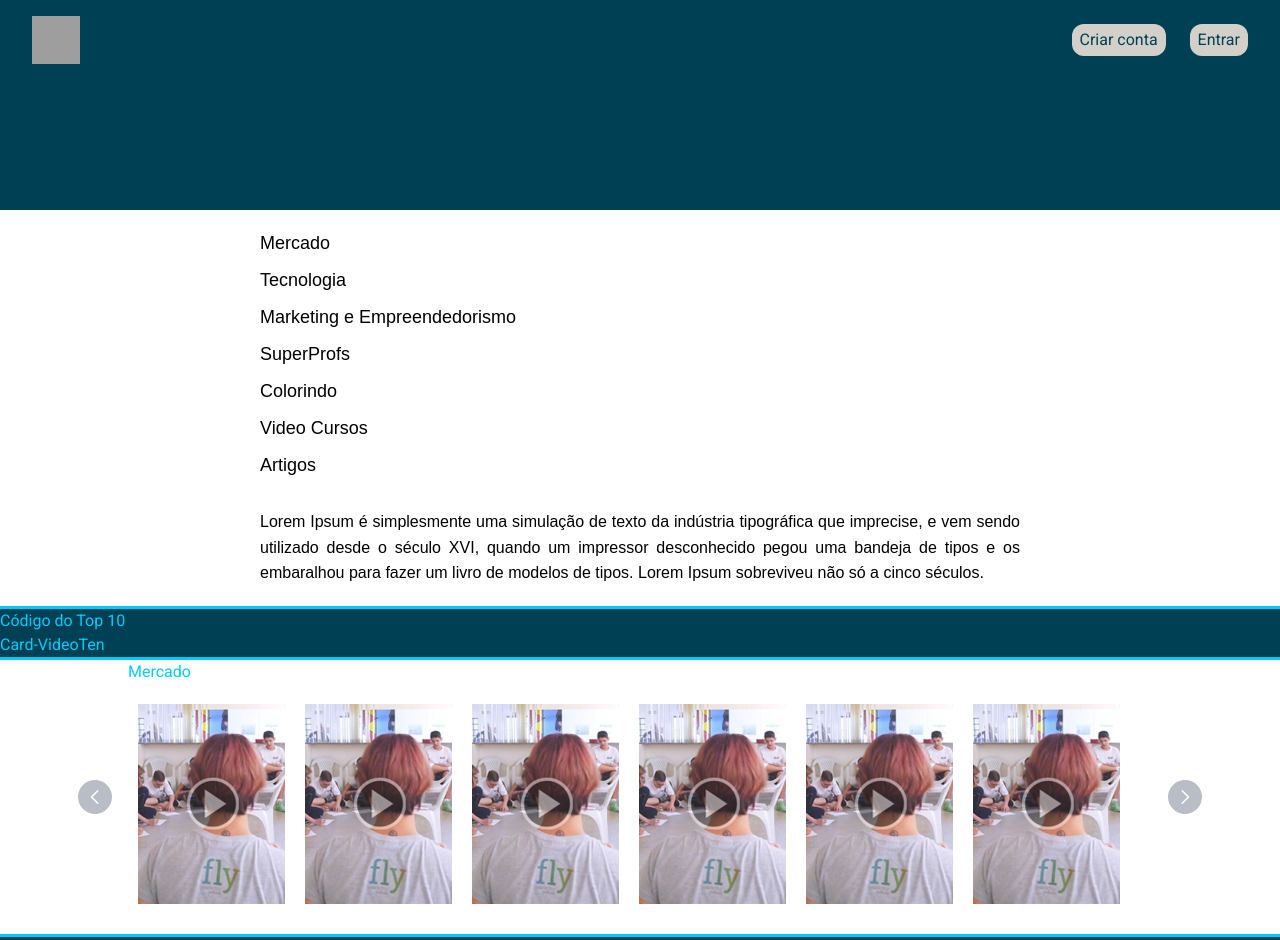
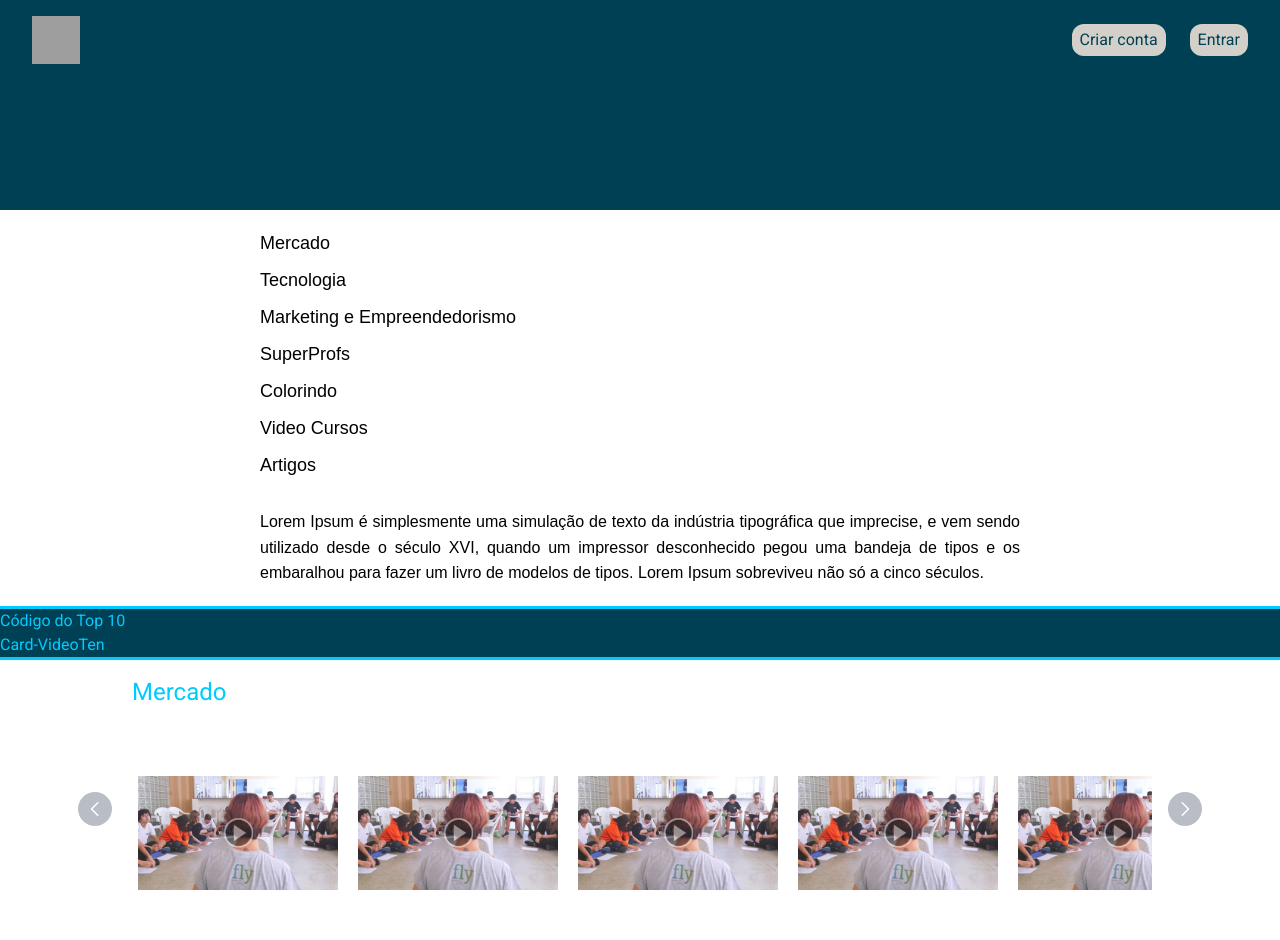
Before and after one commit to nadiduno/flyrecursos, a React (Vite) app: page / in a window 1280 px wide. Shown: the top 940 px of the page. Built offline with nearby package versions, Linux system fonts and the light colour scheme; grey boxes are pictures that could not be loaded.

Commit message:
Resposividade CardVideo

```diff
--- a/src/componets/CardVideo.tsx
+++ b/src/componets/CardVideo.tsx
@@ -3,6 +3,8 @@ export interface CardVideoType{
     title: string;
     imageUrl: string;
     videoUrl: string;
+    teacher: string;
+    trilha: string;
 }
 
 interface CardVideoProps {
@@ -11,12 +13,14 @@ interface CardVideoProps {
 
 export function CardVideo({ cardVideo }: CardVideoProps){
     return(
-        <div>
+        <div className="flex-shrink-0">
             <img
                 src={cardVideo.imageUrl}
                 alt={cardVideo.title}
-                className="min-w-[147px] max-w-[147px] h-[200px] object-cover bg-lightgreen m-[5px] mx-[10px] cursor-pointer transition-transform duration-500 hover:scale-[1.4] z-10"
+                title={cardVideo.title}
+                className="min-w-[147px] max-w-[200px] max-h-[114px] w-[200px] h-[114px] md:w-[264px] md:h-[150px]  object-cover bg-lightgreen m-[5px] mx-[10px] cursor-pointer transition-transform duration-500 hover:scale-[1.4] -10"
             />
+
         </div>
     )
 }
--- a/src/componets/Resource.tsx
+++ b/src/componets/Resource.tsx
@@ -8,38 +8,52 @@ const cardVideos: CardVideoType[] = [
     id: 1,
     title: 'Video 1',
     imageUrl: 'src/assets/imgprevvideo.png',
-    videoUrl: 'https://www.youtube.com/watch?v=DE488HhysSU'
+    videoUrl: 'https://www.youtube.com/watch?v=DE488HhysSU',
+    teacher: 'Professora 1',
+    trilha: 'Front-end'
   },
   {
     id: 2,
     title: 'Video 2',
     imageUrl: 'src/assets/imgprevvideo.png',
-    videoUrl: 'https://www.youtube.com/watch?v=DE488HhysSU'
+    videoUrl: 'https://www.youtube.com/watch?v=VR5SNLu6fJI',
+    teacher: 'Professora 2',
+    trilha: 'Front-end'
   },
   {
     id: 3,
     title: 'Video 3',
     imageUrl: 'src/assets/imgprevvideo.png',
-    videoUrl: 'https://www.youtube.com/watch?v=DE488HhysSU'
+    videoUrl: 'https://www.youtube.com/watch?v=DE488HhysSU',
+    teacher: 'Professora 3',
+    trilha: 'Front-end'
   },
   {
     id: 4,
     title: 'Video 4',
     imageUrl: 'src/assets/imgprevvideo.png',
-    videoUrl: 'https://www.youtube.com/watch?v=DE488HhysSU'
+    videoUrl: 'https://www.youtube.com/watch?v=VR5SNLu6fJI',
+    teacher: 'Professora 4',
+    trilha: 'Front-end'
   },
   {
     id: 5,
     title: 'Video 5',
     imageUrl: 'src/assets/imgprevvideo.png',
-    videoUrl: 'https://www.youtube.com/watch?v=DE488HhysSU'
+    videoUrl: 'https://www.youtube.com/watch?v=DE488HhysSU',
+    teacher: 'Professora 5',
+    trilha: 'Front-end'
   },
+
   {
     id: 6,
     title: 'Video 6',
     imageUrl: 'src/assets/imgprevvideo.png',
-    videoUrl: 'https://www.youtube.com/watch?v=DE488HhysSU'
-  }
+    videoUrl: 'https://www.youtube.com/watch?v=VR5SNLu6fJI',
+    teacher: 'Professora 6',
+    trilha: 'Front-end'
+  },
+
 ];
 
 export interface ResourceType {
@@ -84,19 +98,30 @@ export function Resource({ resource }: ResourceProps) {
 
   return (
     <div className="w-[80%] relative mx-auto">
-      <h1>{resource.title}</h1>
+      <h1 className="text-xl md:text-2xl pt-[0.5rem] md:pt-[1rem] md:px-1">
+        {resource.title}
+      </h1>
       <div
         ref={carouselRef}
-        className="h-[250px] w-auto overflow-hidden whitespace-nowrap flex items-center pb-[10px]"
+        className="h-[250px] w-auto overflow-hidden whitespace-nowrap flex items-center"
       >
+      <div className="carouselbox h-[250px] w-auto overflow-hidden whitespace-nowrap flex items-center">
         {cardVideos.map((cardVideo) => (
           <div
             key={cardVideo.id}
-            className={`transition-all duration-300 hover:shadow-lg text-primary2`}
+            className={`transition-all duration-300 hover:shadow-lg text-primary2 relative`}
           >
-            <CardVideo key={cardVideo.id} cardVideo={cardVideo} />
+            <div className="relative cursor-pointer hover:scale-[1.4] transition-transform duration-500  hover:z-20">
+              <CardVideo key={cardVideo.id} cardVideo={cardVideo} />
+              <div className="absolute inset-0 flex flex-col items-center justify-end text-white opacity-0 hover:opacity-100 transition-opacity duration-700">
+                <div className="text-base mt-2 text-center">
+                  {cardVideo.title}
+                </div>
+              </div>
+            </div>
           </div>
         ))}
+      </div>
       </div>
       <button
         onClick={sliderScrollLeft}
```
Also changed, not shown: 1 other file (tests, documents, lock files or other folders).
